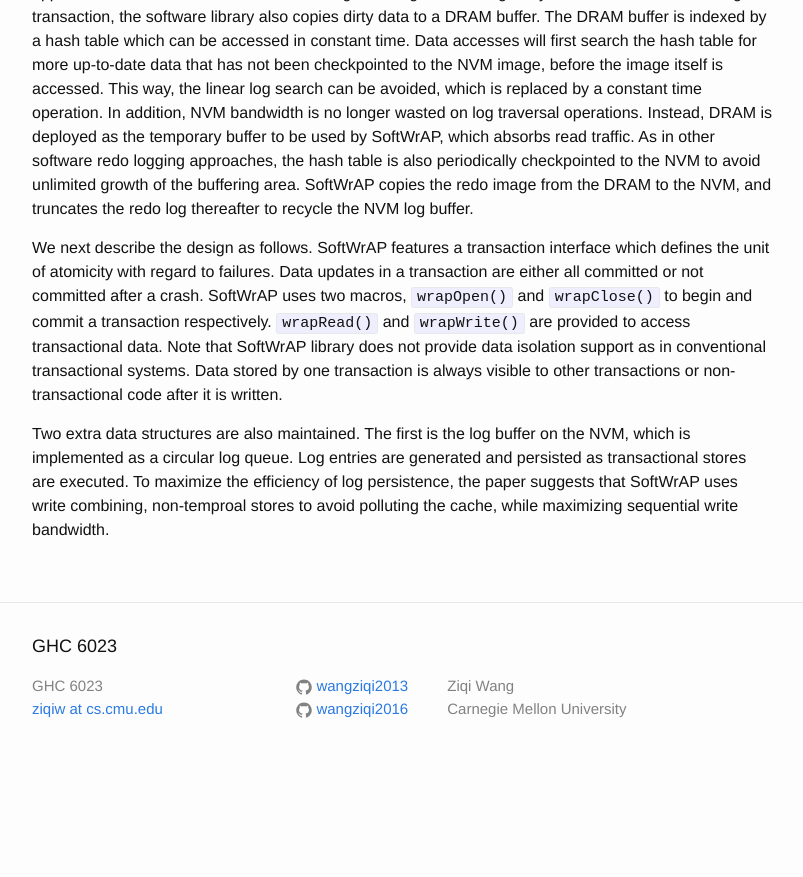
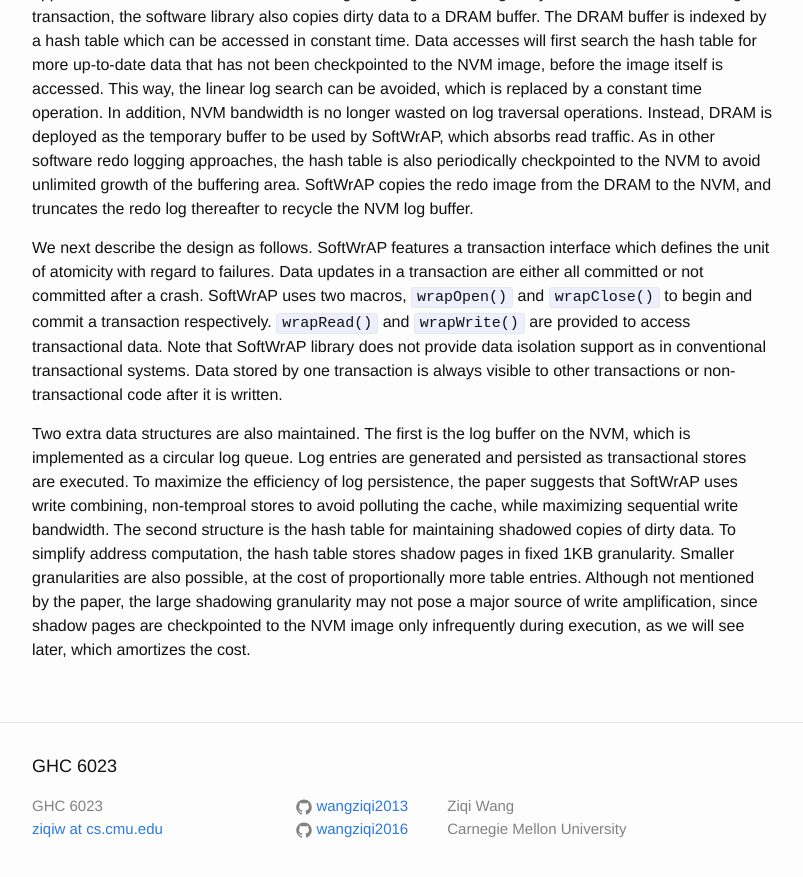
Before and after one commit to wangziqi2013/wangziqi2013.github.io, a Jekyll site: the page built from _posts/2020-08-05-softwrap.markdown, in a window 1280 px wide and 900 px high, scrolled down 1381 px. Shown: the top 877 px of the window, without its empty margins (238-1041 px from the left). Built offline with Jekyll 4.4.1, drawn with Linux system fonts in a browser that asks for light colours; before the commit the page ends 2161 px from its top, so only the background shows below that.

Commit message:
Adding hash table

```diff
--- a/_posts/2020-08-05-softwrap.markdown
+++ b/_posts/2020-08-05-softwrap.markdown
@@ -67,3 +67,8 @@ Two extra data structures are also maintained. The first is the log buffer on th
 log queue. Log entries are generated and persisted as transactional stores are executed. To maximize the efficiency of
 log persistence, the paper suggests that SoftWrAP uses write combining, non-temproal stores to avoid polluting the
 cache, while maximizing sequential write bandwidth.
+The second structure is the hash table for maintaining shadowed copies of dirty data. To simplify address computation,
+the hash table stores shadow pages in fixed 1KB granularity. Smaller granularities are also possible, at the cost
+of proportionally more table entries. Although not mentioned by the paper, the large shadowing granularity may not pose
+a major source of write amplification, since shadow pages are checkpointed to the NVM image only infrequently during execution,
+as we will see later, which amortizes the cost.
```
